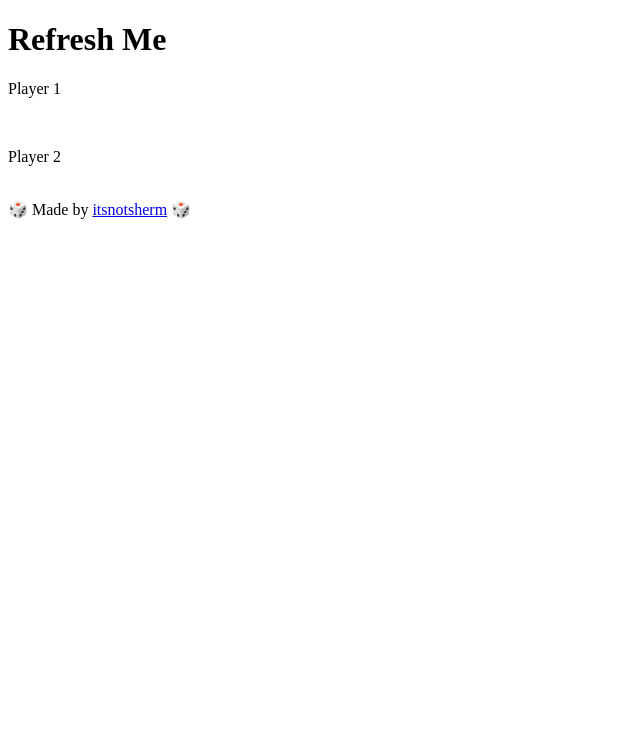
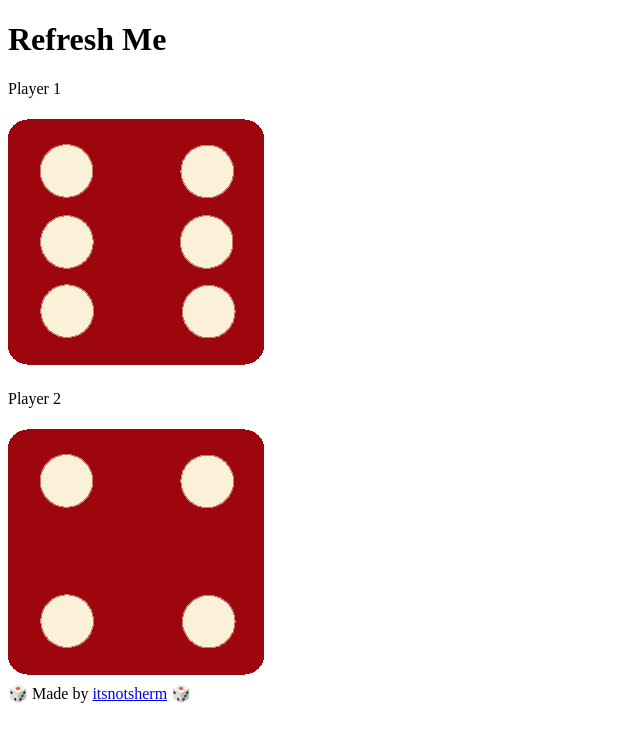
Before and after one commit to itsnotsherm/dicegame, a plain HTML site: page index.html in a window 1280 px wide. Shown: the whole page, without its empty margins (0-640 px from the left). Drawn offline with Linux system fonts and the light colour scheme.

Commit message:
Add index.js script

```diff
--- a/index.html
+++ b/index.html
@@ -15,13 +15,15 @@
 
         <div class="dice">
             <p>Player 1</p>
-            <img class="img1" src="" />
+            <img class="img1" src="./images/dice6.png" />
         </div>
 
         <div class="dice">
             <p>Player 2</p>
-            <img class="img2" src="" />
+            <img class="img2" src="./images/dice6.png" />
         </div>
+
+        <script src="index.js"></script>
     </div>
 
     <footer>🎲 Made by <a href="https://www.github.com/itsnotsherm">itsnotsherm</a> 🎲</footer>
```
